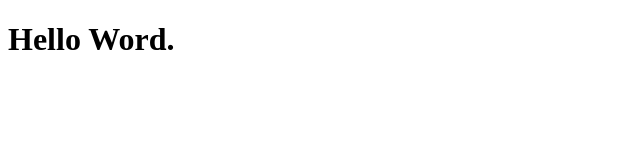
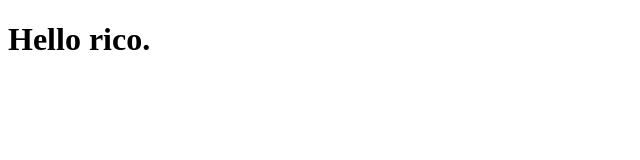
Before and after one commit to Tufaarf/LearnGitRICO, a plain HTML site: page index.html in a window 1280 px wide. Shown: the full height of the page, 0-640 px from the left. Drawn offline with Linux system fonts and the light colour scheme.

Commit message:
Ganti text rico

```diff
--- a/index.html
+++ b/index.html
@@ -6,6 +6,6 @@
     <title>Document</title>
 </head>
 <body>
-    <h1>Hello Word.</h1>
+    <h1>Hello rico.</h1>
 </body>
 </html>
```
